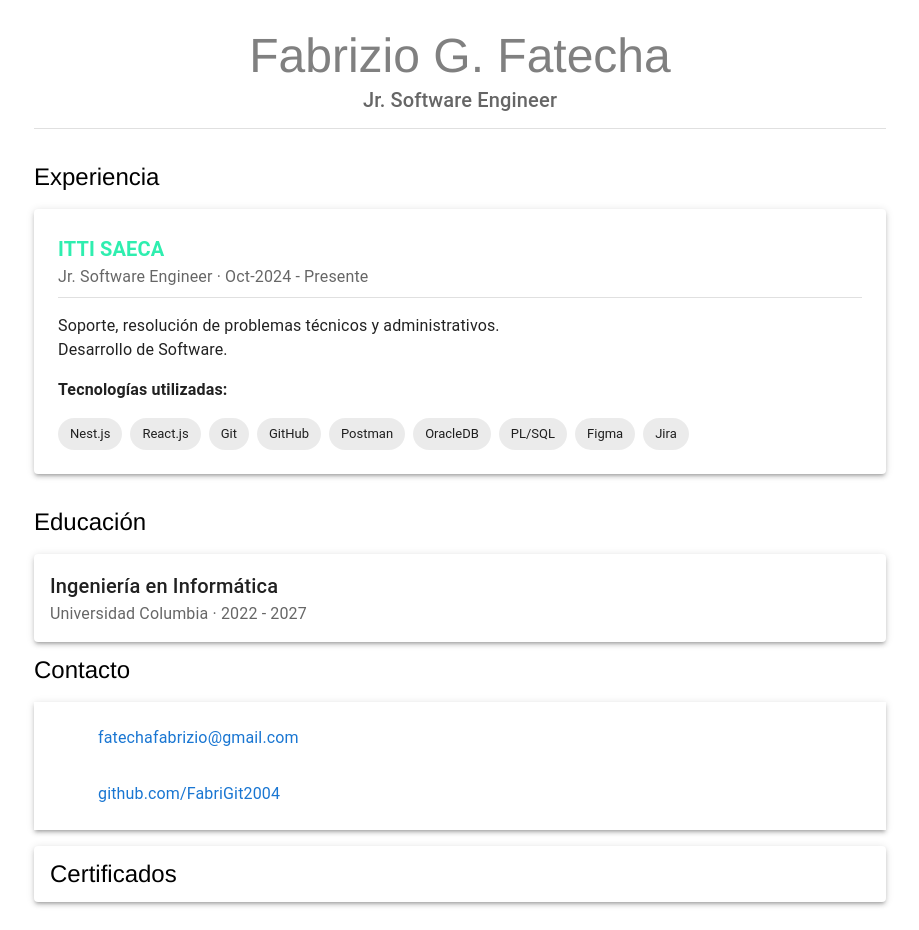
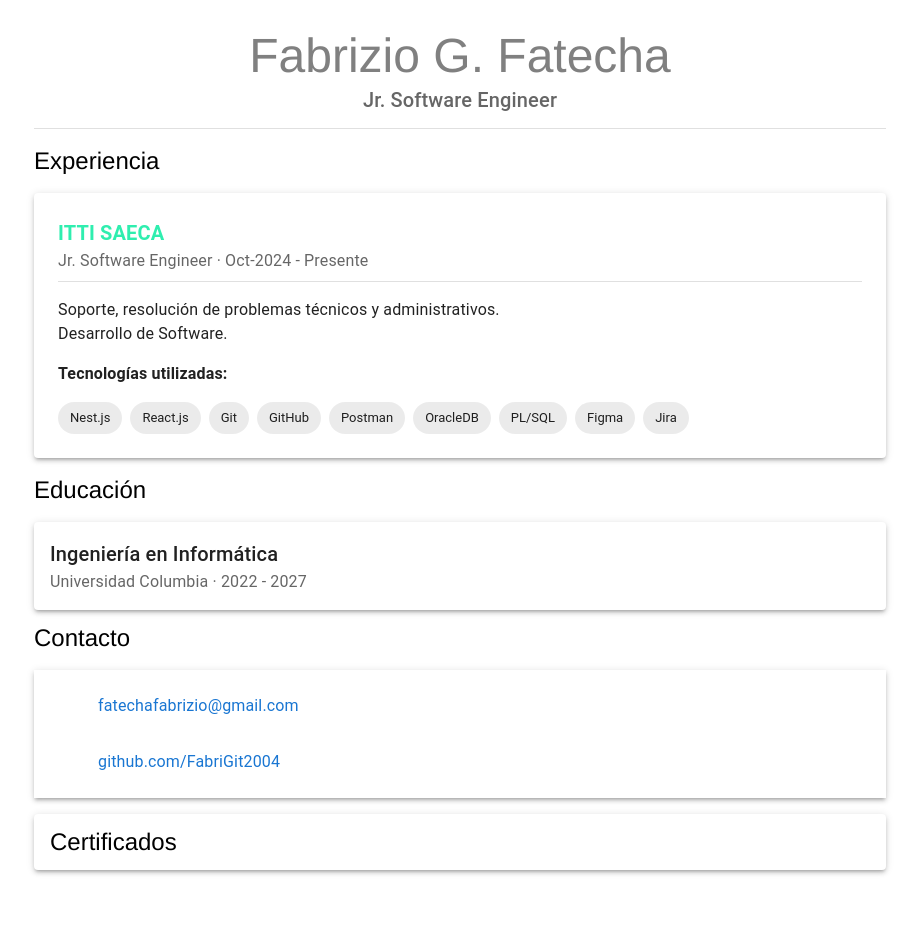
Before and after one commit to FabriGit2004/CV_FF_2025, a React (Create React App) app: page / in a window 1280 px wide. Shown: the whole page, without its empty margins (180-1099 px from the left). After the commit the page ends 898 px from the top, so only its background shows below. Built offline with nearby package versions, Linux system fonts and the light colour scheme; some icons are missing.

Commit message:
fix try 2

```diff
--- a/public/index.html
+++ b/public/index.html
@@ -24,7 +24,7 @@
       work correctly both with client-side routing and a non-root public URL.
       Learn how to configure a non-root public URL by running `npm run build`.
     -->
-    <title>React App</title>
+    <title>ff-cv</title>
   </head>
   <body>
     <noscript>You need to enable JavaScript to run this app.</noscript>
--- a/src/components/Experience.jsx
+++ b/src/components/Experience.jsx
@@ -6,7 +6,7 @@ const txt2 = `Desarrollo de Software.`;
 const style = { backgroundColor: "#f1502f", color: "white" }
 
 const Experience = () => (
-  <Box sx={{ my: 4 }}>
+  <Box sx={{ my: 2 }}>
     <Typography variant="h5" sx={{ fontWeight: 'bold', mb: 2 }}>Experiencia</Typography>
     <Paper sx={{ p: 3, boxShadow: 3 }}>
       <Typography variant="h6" sx={{ fontWeight: 'bold' }}><a href="https://www.itti.digital" style={{ textDecoration: 'none', color: '#2feeaf' }}>ITTI SAECA</a></Typography>
```
